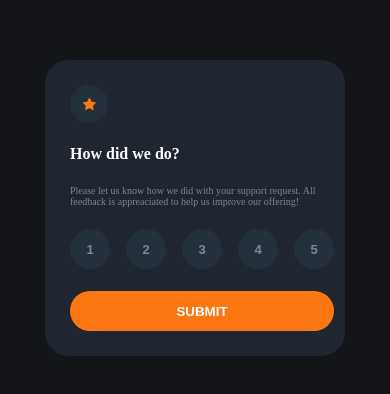
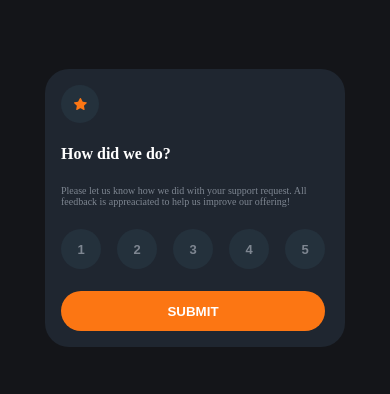
Before and after one commit to RPRd001/Interactive-Rating-Component, a React (Vite) app: page / in a window 390 px wide. Shown: the part 214-608 px from the top of the page. Built offline with nearby package versions, Linux system fonts and the light colour scheme.

Commit message:
Fixed padding issue on mobile version

```diff
--- a/src/index.css
+++ b/src/index.css
@@ -22,7 +22,7 @@ body {
 	flex-direction: column;
 	gap: 22px;
 	align-items: start;
-	padding: 25px;
+	padding: 1rem;
 }
 
 .image-container {
@@ -119,7 +119,7 @@ form {
 	gap: 22px;
 	align-items: center;
 	text-align: center;
-	padding: 25px;
+	padding: 1rem;
 }
 
 .rating-label {
@@ -133,5 +133,6 @@ form {
 	#thanks-component,
 	#rating-component {
 		max-width: 320px;
+		padding: 25px;
 	}
 }
```
